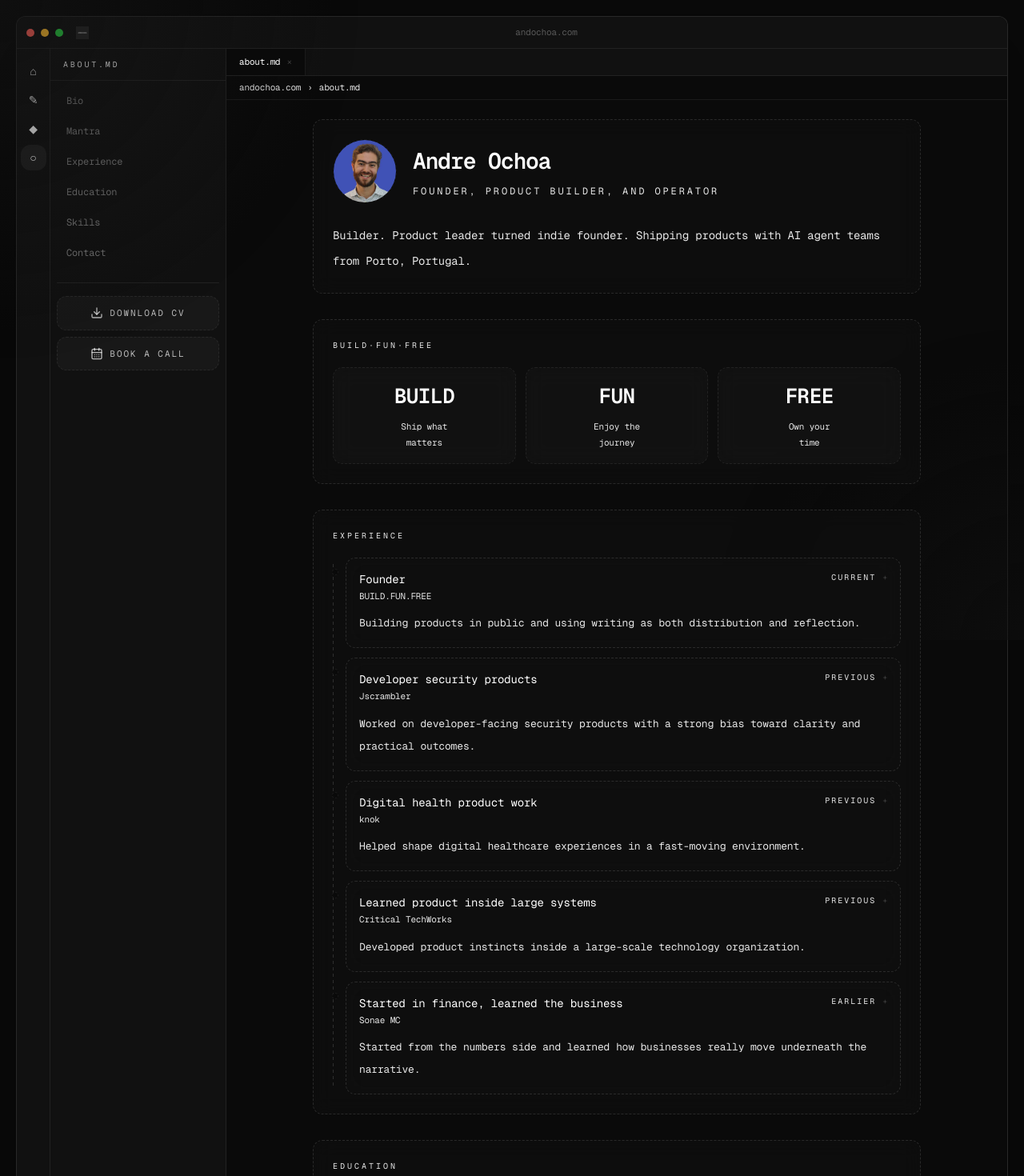
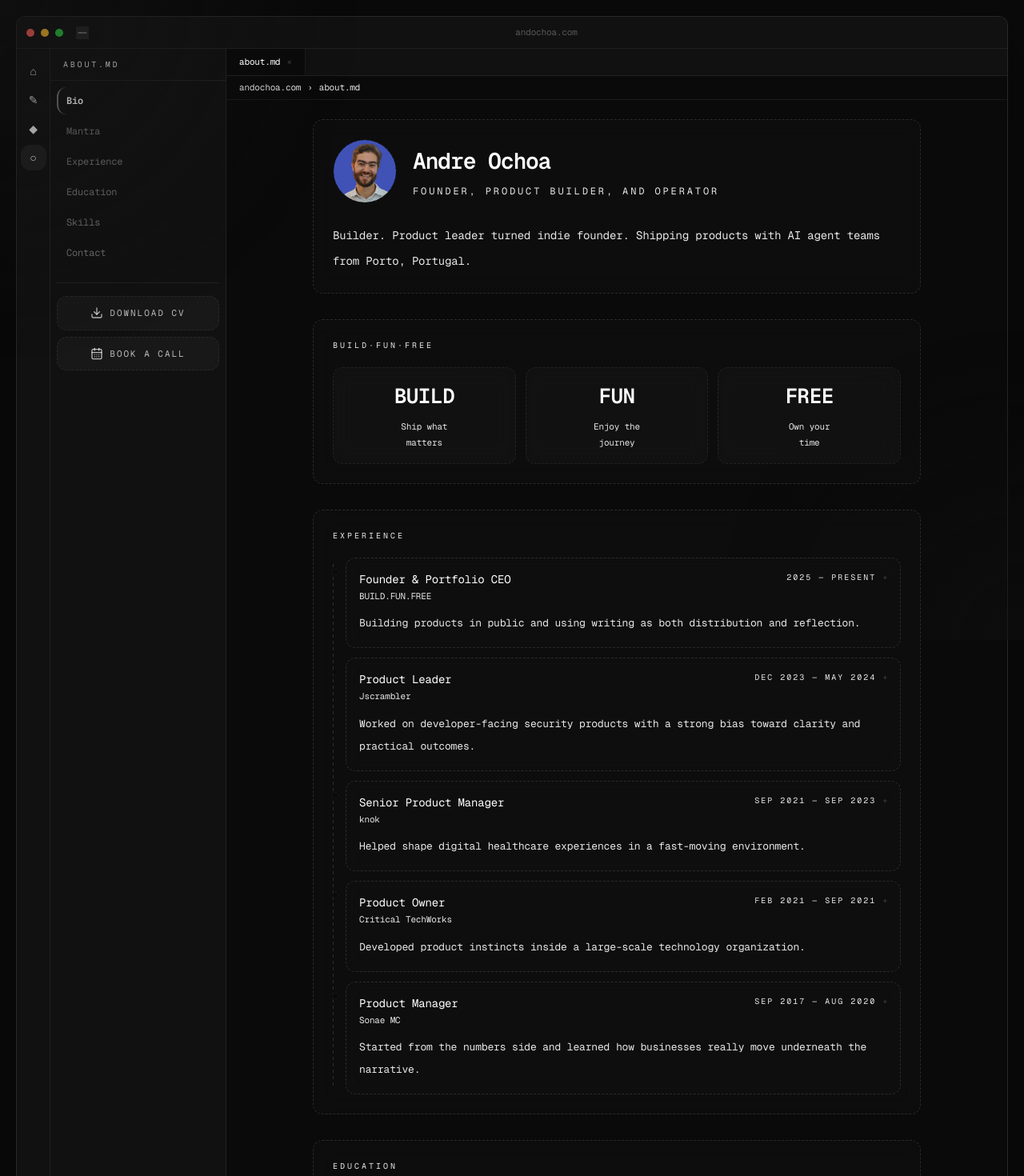
Before and after one commit to bravura-studio/andochoa.com, a Next.js app: page /about in a window 1280 px wide. Shown: the top 1470 px of the page at 80% size. Built offline with nearby package versions, Linux system fonts and the light colour scheme.

Commit message:
feat(about): Round 2 — spy-scroll sidebar, real dates, back-to-top, anchors (BRAA-264) (#30)

```diff
--- a/app/about/page.tsx
+++ b/app/about/page.tsx
@@ -3,17 +3,10 @@ import Link from "next/link";
 import { CalendarDays, Download, Github, Linkedin, Twitter } from "lucide-react";
 import { SiteShell } from "@/components/site-shell";
 import { ExperienceTimeline } from "@/components/experience-timeline";
+import { AboutSidebar } from "@/components/about-sidebar";
+import { BackToTop } from "@/components/back-to-top";
 import { cvEducation, cvExperience, cvLinks, cvProfile, cvSkills } from "@/config/cv";
 import { buildPageMetadata } from "@/lib/site";
-
-const outlineSections = [
-  { id: "bio", label: "Bio" },
-  { id: "mantra", label: "Mantra" },
-  { id: "experience", label: "Experience" },
-  { id: "education", label: "Education" },
-  { id: "skills", label: "Skills" },
-  { id: "contact", label: "Contact" },
-];
 
 const socialIconMap: Record<string, React.ReactNode> = {
   X: <Twitter className="h-4 w-4" />,
@@ -40,41 +33,7 @@ export default function AboutPage() {
     <SiteShell
       activityKey="about"
       breadcrumbs={[{ label: "andochoa.com", href: "/" }, { label: "about.md" }]}
-      sidebar={
-        <div className="space-y-5">
-          <div className="space-y-1">
-            {outlineSections.map((section) => (
-              <a
-                className="block rounded-md px-3 py-2 text-[12px] text-white/40 transition hover:bg-white/[0.04] hover:text-white/76"
-                href={`#${section.id}`}
-                key={section.id}
-              >
-                {section.label}
-              </a>
-            ))}
-          </div>
-
-          <div className="space-y-2 border-t border-white/7 pt-4">
-            <a
-              className="flex items-center justify-center gap-2 rounded-md border border-dashed border-white/12 bg-white/[0.03] px-3 py-3 text-[11px] uppercase tracking-[0.18em] text-white/70 transition hover:bg-white/[0.06]"
-              download
-              href="/ochoa-cv.pdf"
-            >
-              <Download className="h-4 w-4" />
-              Download CV
-            </a>
-            <Link
-              className="flex items-center justify-center gap-2 rounded-md border border-dashed border-white/12 bg-white/[0.03] px-3 py-3 text-[11px] uppercase tracking-[0.18em] text-white/70 transition hover:bg-white/[0.06]"
-              href="https://cal.com/andochoa/chitchat"
-              rel="noreferrer"
-              target="_blank"
-            >
-              <CalendarDays className="h-4 w-4" />
-              Book a call
-            </Link>
-          </div>
-        </div>
-      }
+      sidebar={<AboutSidebar />}
       sidebarTitle="about.md"
       statusMeta="about.md · 6 sections"
       tabs={[{ active: true, label: "about.md" }]}
@@ -195,6 +154,7 @@ export default function AboutPage() {
           </div>
         </section>
       </article>
+      <BackToTop triggerSectionId="bio" />
     </SiteShell>
   );
 }
--- /dev/null
+++ b/components/about-sidebar.tsx
@@ -0,0 +1,104 @@
+"use client";
+
+import { useEffect, useState } from "react";
+import { CalendarDays, Download } from "lucide-react";
+import Link from "next/link";
+
+const outlineSections = [
+  { id: "bio", label: "Bio" },
+  { id: "mantra", label: "Mantra" },
+  { id: "experience", label: "Experience" },
+  { id: "education", label: "Education" },
+  { id: "skills", label: "Skills" },
+  { id: "contact", label: "Contact" },
+];
+
+function getScrollContainer(): HTMLElement | null {
+  return document.querySelector("[data-scroll-container]") as HTMLElement | null;
+}
+
+export function AboutSidebar() {
+  const [activeId, setActiveId] = useState<string>("bio");
+
+  useEffect(() => {
+    const scrollContainer = getScrollContainer();
+
+    const observer = new IntersectionObserver(
+      (entries) => {
+        for (const entry of entries) {
+          if (entry.isIntersecting) {
+            setActiveId(entry.target.id);
+          }
+        }
+      },
+      {
+        root: scrollContainer,
+        rootMargin: "-10% 0px -60% 0px",
+        threshold: 0,
+      },
+    );
+
+    for (const section of outlineSections) {
+      const el = document.getElementById(section.id);
+      if (el) observer.observe(el);
+    }
+
+    return () => observer.disconnect();
+  }, []);
+
+  function handleAnchorClick(e: React.MouseEvent<HTMLAnchorElement>, id: string) {
+    e.preventDefault();
+    const el = document.getElementById(id);
+    const scrollContainer = getScrollContainer();
+    if (el && scrollContainer) {
+      const elTop = el.offsetTop - scrollContainer.offsetTop;
+      scrollContainer.scrollTo({ top: elTop - 24, behavior: "smooth" });
+      window.history.pushState(null, "", `#${id}`);
+      setActiveId(id);
+    }
+  }
+
+  return (
+    <div className="space-y-5">
+      <div className="space-y-1">
+        {outlineSections.map((section) => {
+          const isActive = activeId === section.id;
+          return (
+            <a
+              className={`flex items-center gap-0 rounded-md px-3 py-2 text-[12px] transition hover:bg-white/[0.04] ${
+                isActive
+                  ? "border-l-2 border-white/40 pl-[10px] font-semibold text-white"
+                  : "text-white/40 hover:text-white/76"
+              }`}
+              href={`#${section.id}`}
+              key={section.id}
+              onClick={(e) => handleAnchorClick(e, section.id)}
+            >
+              {section.label}
+            </a>
+          );
+        })}
+      </div>
+
+      <div className="space-y-2 border-t border-white/7 pt-4">
+        <a
+          className="flex items-center justify-center gap-2 rounded-md border border-dashed border-white/12 bg-white/[0.03] px-3 py-3 text-[11px] uppercase tracking-[0.18em] text-white/70 transition hover:bg-white/[0.06]"
+          download
+          href="/ochoa-cv.pdf"
+        >
+          <Download className="h-4 w-4" />
+          Download CV
+        </a>
+        <Link
+          className="flex items-center justify-center gap-2 rounded-md border border-dashed border-white/12 bg-white/[0.03] px-3 py-3 text-[11px] uppercase tracking-[0.18em] text-white/70 transition hover:bg-white/[0.06]"
+          href="https://cal.com/andochoa/chitchat"
+          rel="noreferrer"
+          target="_blank"
+        >
+          <CalendarDays className="h-4 w-4" />
+          Book a call
+        </Link>
+      </div>
+    </div>
+  );
+}
--- /dev/null
+++ b/components/back-to-top.tsx
@@ -0,0 +1,44 @@
+"use client";
+
+import { useEffect, useState } from "react";
+import { ArrowUp } from "lucide-react";
+
+function getScrollContainer(): HTMLElement | null {
+  return document.querySelector("[data-scroll-container]") as HTMLElement | null;
+}
+
+export function BackToTop({ triggerSectionId }: { triggerSectionId: string }) {
+  const [visible, setVisible] = useState(false);
+
+  useEffect(() => {
+    const trigger = document.getElementById(triggerSectionId);
+    const scrollContainer = getScrollContainer();
+    if (!trigger || !scrollContainer) return;
+
+    const observer = new IntersectionObserver(
+      ([entry]) => {
+        setVisible(!entry.isIntersecting);
+      },
+      { root: scrollContainer, threshold: 0.1 },
+    );
+
+    observer.observe(trigger);
+    return () => observer.disconnect();
+  }, [triggerSectionId]);
+
+  if (!visible) return null;
+
+  return (
+    <button
+      aria-label="Back to top"
+      className="fixed bottom-20 right-5 z-50 flex h-9 w-9 items-center justify-center rounded-full border border-dashed border-white/20 bg-background/80 text-white/50 backdrop-blur-md transition hover:bg-white/[0.06] hover:text-white/80 lg:bottom-10"
+      onClick={() => {
+        const container = getScrollContainer();
+        if (container) container.scrollTo({ top: 0, behavior: "smooth" });
+      }}
+      type="button"
+    >
+      <ArrowUp className="h-4 w-4" />
+    </button>
+  );
+}
--- a/components/site-shell.tsx
+++ b/components/site-shell.tsx
@@ -152,7 +152,7 @@ export function SiteShell({
               </div>
             </div>
 
-            <div className="shell-content-scroll min-h-0 flex-1 overflow-y-auto bg-background px-4 py-4 sm:px-6 sm:py-6">{children}</div>
+            <div className="shell-content-scroll min-h-0 flex-1 overflow-y-auto bg-background px-4 py-4 sm:px-6 sm:py-6" data-scroll-container="true">{children}</div>
 
             <div className="shell-chrome flex h-6 items-center justify-between border-t px-3 text-[10px] text-white/28">
               <span>Keep building. -Ochoa</span>
--- a/config/cv.ts
+++ b/config/cv.ts
@@ -23,8 +23,8 @@ export const cvProfile = {
 export const cvExperience: CvEntry[] = [
   {
     company: "BUILD.FUN.FREE",
-    role: "Founder",
-    period: "Current",
+    role: "Founder & Portfolio CEO",
+    period: "2025 — Present",
     summary: "Building products in public and using writing as both distribution and reflection.",
     highlights: [
       "Shaping a portfolio around product strategy, AI leverage, and founder-led execution.",
@@ -33,8 +33,8 @@ export const cvExperience: CvEntry[] = [
   },
   {
     company: "Jscrambler",
-    role: "Developer security products",
-    period: "Previous",
+    role: "Product Leader",
+    period: "Dec 2023 — May 2024",
     summary: "Worked on developer-facing security products with a strong bias toward clarity and practical outcomes.",
     highlights: [
       "Balanced customer context, roadmap tradeoffs, and execution detail across cross-functional teams.",
@@ -43,8 +43,8 @@ export const cvExperience: CvEntry[] = [
   },
   {
     company: "knok",
-    role: "Digital health product work",
-    period: "Previous",
+    role: "Senior Product Manager",
+    period: "Sep 2021 — Sep 2023",
     summary: "Helped shape digital healthcare experiences in a fast-moving environment.",
     highlights: [
       "Worked across operations, product delivery, and user needs where reliability mattered.",
@@ -53,8 +53,8 @@ export const cvExperience: CvEntry[] = [
   },
   {
     company: "Critical TechWorks",
-    role: "Learned product inside large systems",
-    period: "Previous",
+    role: "Product Owner",
+    period: "Feb 2021 — Sep 2021",
     summary: "Developed product instincts inside a large-scale technology organization.",
     highlights: [
       "Operated close to engineering and learned how structure helps, and where it starts to slow good work down.",
@@ -63,8 +63,8 @@ export const cvExperience: CvEntry[] = [
   },
   {
     company: "Sonae MC",
-    role: "Started in finance, learned the business",
-    period: "Earlier",
+    role: "Product Manager",
+    period: "Sep 2017 — Aug 2020",
     summary: "Started from the numbers side and learned how businesses really move underneath the narrative.",
     highlights: [
       "Built fluency in planning, operations, and commercial reality before moving deeper into product.",
```
